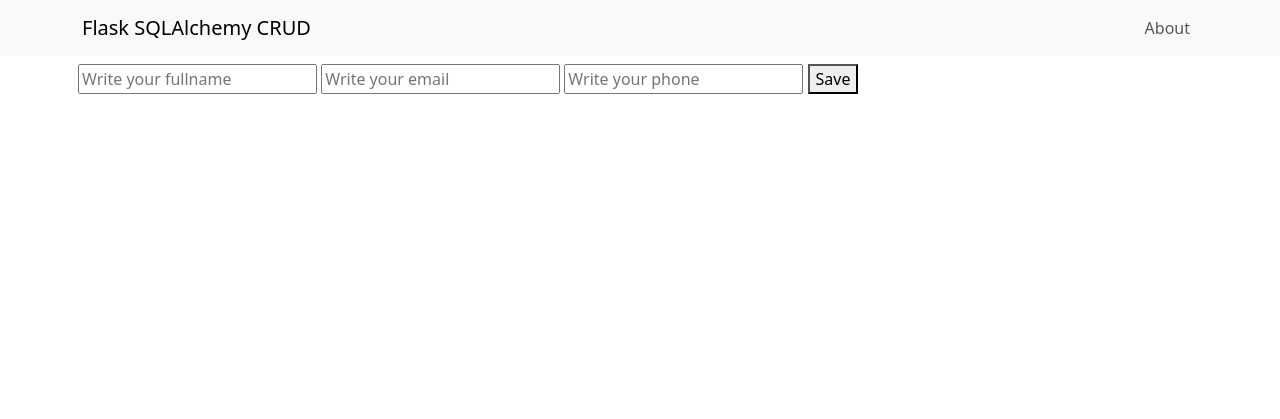
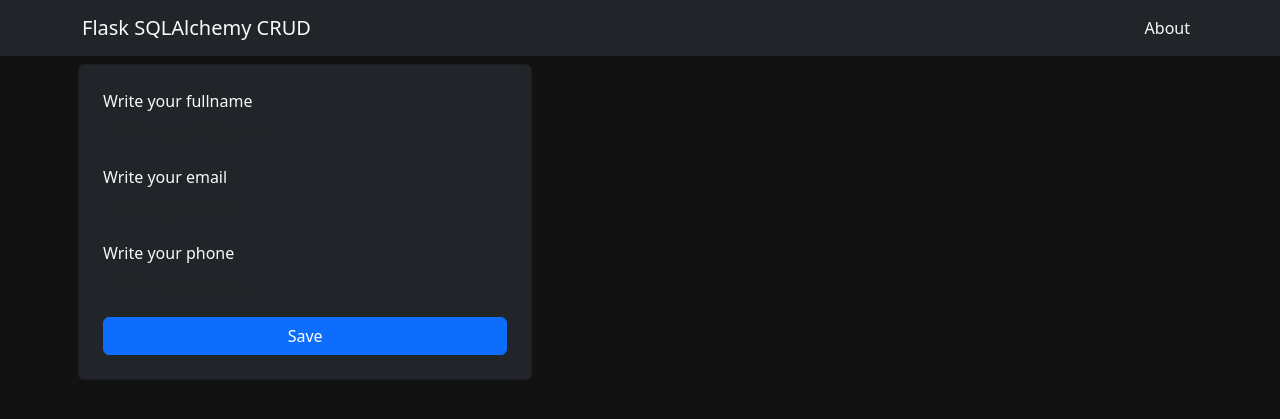
Before and after one commit to oscartoledoc/To-Do-List-Python-Flask, a Flask app: page / in a window 1280 px wide. Shown: the top 419 px of the page. Run offline with Flask 3, Linux system fonts and the light colour scheme.

Commit message:
Finished the app

```diff
--- a/app.py
+++ b/app.py
@@ -3,11 +3,12 @@ from routes.contacts import contacts
 from flask_sqlalchemy import SQLAlchemy
 from utils.db import db
 from flask_migrate import Migrate
+from config import DATABASE_CONNECTION_URI
 
 app = Flask(__name__)
 
 app.secret_key = "secret key"
-app.config['SQLALCHEMY_DATABASE_URI'] = 'mysql://root:@localhost/contactsdb'
+app.config['SQLALCHEMY_DATABASE_URI'] = DATABASE_CONNECTION_URI
 app.config['SQLALCHEMY_TRACK_MODIFICATIONS'] = False
 
 #db = SQLAlchemy()
--- a/index.py
+++ b/index.py
@@ -1,5 +1,6 @@
 from app import app  # to import app from app.py
 from utils.db import db
+import config
 
 with app.app_context():
     db.create_all()
--- a/requirements.txt
+++ b/requirements.txt
@@ -17,6 +17,7 @@ packaging==23.2
 pathspec==0.12.1
 platformdirs==4.2.0
 PyMySQL==1.1.0
+python-dotenv==1.0.1
 SQLAlchemy==2.0.27
 typing_extensions==4.9.0
 Werkzeug==3.0.1
--- /dev/null
+++ b/static/css/main.css
@@ -0,0 +1,7 @@
+body {
+    background: #121212;
+}
+
+.bg-black {
+    background: #090909;
+}
--- a/templates/about.html
+++ b/templates/about.html
@@ -2,6 +2,7 @@
 
 {% block body %}
 
+<div class="text-light">
     <h1>About</h1>
 
     <p>Lorem ipsum dolor sit amet consectetur adipisicing elit. Nisi nam reprehenderit dolores quas, placeat ad doloribus
@@ -24,7 +25,9 @@
         reiciendis, numquam quos iste dolores nobis libero, commodi quisquam maxime repudiandae, dolorem obcaecati?
         Distinctio libero maxime doloribus officia eos commodi, provident impedit quis ipsa ab blanditiis eius nobis enim
         qui, quasi temporibus voluptatem. Atque aliquam ad animi, tempore quibusdam a amet nulla eum ipsa deserunt expedita
-        molestias aperiam.</p>
+        molestias aperiam.
+    </p>
+</div>
 
 
 {% endblock %}
--- a/templates/index.html
+++ b/templates/index.html
@@ -5,44 +5,46 @@
 {% block body %}
 
 
-    {% with messages = get_flashed_messages() %}
+    <div class="row">
+        <div class="col-md-5">
 
-        {% if messages %}
+            {% include 'partials/_message.html'%}
 
-            {% for message in messages %}
-                {{message}}
-            {% endfor %}
+            {% include 'partials/_contactForm.html' %}
 
-        {% endif %}
+        </div>
 
-    {% endwith %}
+        <div class="col-md-7">
 
+                {% for contact in contacts %}
 
-    <form action="/new" method="post">
+                    <div class="card mb-1 text-white bg-dark">
 
-        <input type="text" name="fullname" placeholder="Write your fullname">
-        <input type="text" name="email" placeholder="Write your email">
-        <input type="text" name="phone" placeholder="Write your phone">
+                        <div class="card-body">
 
-        <button>Save</button>
+                            <div class="d-flex justify-content-between">
+                                <h5>{{contact.fullname}}</h5>
 
-    </form>
+                                <div>
+                                    <!-- To move to function in contacts -->
+                                    <a href="{{ url_for('contacts.update', id=contact.id) }}" class="btn bg-black text-white btn-sm rounded-1">Update</a>
+                                    <a href="{{ url_for('contacts.delete', id=contact.id) }}" class="btn btn-danger btn-sm rounded-1">Delete</a>
+                                </div>
 
-    <div>
-        {% for contact in contacts %}
+                            </div>
 
-            <div>
-                <h5>{{contact.fullname}}</h5>
+                            <p>{{contact.email}}</p>
+                            <p>{{contact.phone}}</p>
+                        </div>
 
-                <!-- To move to function in contacts -->
-                <a href="{{ url_for('contacts.update', id=contact.id) }}">Update</a>
-                <a href="{{ url_for('contacts.delete', id=contact.id) }}">Delete</a>
-                <p>{{contact.email}}</p>
-                <p>{{contact.phone}}</p>
-            </div>
+                    </div>
 
-        {% endfor %}
+                {% endfor %}
+
+        </div>
+
     </div>
 
 
+
 {% endblock %}
--- a/templates/layout.html
+++ b/templates/layout.html
@@ -5,7 +5,8 @@
     <meta name="viewport" content="width=device-width, initial-scale=1.0">
     <title>Flask SQLAlchemy CRUD</title>
     <link href="https://cdn.jsdelivr.net/npm/bootstrap@5.3.3/dist/css/bootstrap.min.css" rel="stylesheet" integrity="sha384-QWTKZyjpPEjISv5WaRU9OFeRpok6YctnYmDr5pNlyT2bRjXh0JMhjY6hW+ALEwIH" crossorigin="anonymous">
-  </head>
+    <link rel="stylesheet" href="{{url_for('static', filename='css/main.css')}}">
+</head>
 </head>
 <body>
 
@@ -16,5 +17,7 @@
         {% endblock %}
     </div>
 
+    <script src="https://cdn.jsdelivr.net/npm/bootstrap@5.3.3/dist/js/bootstrap.min.js" integrity="sha384-0pUGZvbkm6XF6gxjEnlmuGrJXVbNuzT9qBBavbLwCsOGabYfZo0T0to5eqruptLy" crossorigin="anonymous"></script>
+
 </body>
 </html>
--- /dev/null
+++ b/templates/partials/_contactForm.html
@@ -0,0 +1,37 @@
+<form action="/new" method="post" class="card bg-dark text-light">
+
+    <div class="card-body p-4">
+
+        <div class="mb-3">
+            <label for="fullname">Write your fullname</label>
+            <input
+            type="text"
+            name="fullname"
+            placeholder="Write your fullname"
+            class="form-control rounded-0 bg-dark border-0 text-white">
+        </div>
+
+        <div class="mb-3">
+            <label for="email">Write your email</label>
+            <input
+            type="text"
+            name="email"
+            placeholder="Write your email"
+            class="form-control rounded-0 bg-dark border-0 text-white">
+        </div>
+
+        <div class="mb-3">
+            <label for="phone">Write your phone</label>
+            <input
+            type="text"
+            name="phone"
+            placeholder="Write your phone"
+            class="form-control rounded-0 bg-dark border-0 text-white">
+        </div>
+
+        <div class="d-grid gap-2">
+            <button class="btn btn-primary">Save</button>
+        </div>
+    </div>
+
+</form>
--- /dev/null
+++ b/templates/partials/_message.html
@@ -0,0 +1,29 @@
+{% with messages = get_flashed_messages() %}
+
+{% if messages %}
+
+    {% for message in messages %}
+
+    <!-- <svg xmlns="http://www.w3.org/2000/svg" class="d-none">
+        <symbol id="check-circle-fill" viewBox="2 -2 25 25">
+          <path d="M16 8A8 8 0 1 1 0 8a8 8 0 0 1 16 0zm-3.97-3.03a.75.75 0 0 0-1.08.022L7.477 9.417 5.384 7.323a.75.75 0 0 0-1.06 1.06L6.97 11.03a.75.75 0 0 0 1.079-.02l3.992-4.99a.75.75 0 0 0-.01-1.05z"/>
+        </symbol>
+    </svg>
+
+    <div class="alert alert-success d-flex align-items-center" role="alert">
+        <svg class="bi flex-shrink-0 me-2" role="img" aria-label="Success:"><use xlink:href="#check-circle-fill"/></svg>
+        <div>
+          {{ message }}
+        </div>
+    </div> -->
+
+    <div class="alert alert-success alert-dismissible fade show" role="alert">
+        <strong>{{ message }}</strong>
+        <button type="button" class="btn-close" data-bs-dismiss="alert" aria-label="Close"></button>
+    </div>
+
+    {% endfor %}
+
+{% endif %}
+
+{% endwith %}
--- a/templates/partials/_navbar.html
+++ b/templates/partials/_navbar.html
@@ -1,13 +1,13 @@
-<nav class="navbar navbar-expand-lg bg-body-tertiary">
+<nav class="navbar navbar-expand-lg bg-dark ">
     <div class="container">
-      <a class="navbar-brand" href="/">Flask SQLAlchemy CRUD</a>
+      <a class="navbar-brand text-light" href="/">Flask SQLAlchemy CRUD</a>
       <button class="navbar-toggler" type="button" data-bs-toggle="collapse" data-bs-target="#navbarNav" aria-controls="navbarNav" aria-expanded="false" aria-label="Toggle navigation">
         <span class="navbar-toggler-icon"></span>
       </button>
       <div class="collapse navbar-collapse" id="navbarNav">
         <ul class="navbar-nav ms-auto">
-          <li class="nav-item">
-            <a class="nav-link" href="/about">About</a>
+          <li class="nav-item ">
+            <a class="nav-link text-light" href="/about">About</a>
           </li>
         </ul>
       </div>
```
Also changed, not shown: config.py (added, +11 -0 lines), templates/update.html (+42 -6 lines), README.md, 1 other file.
